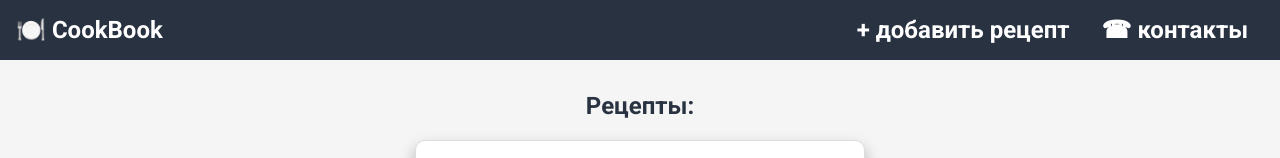
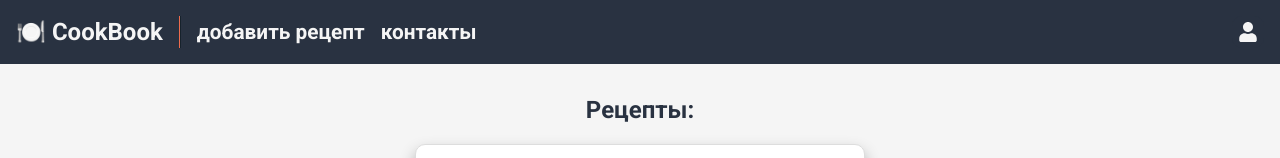
Before and after one commit to gitpuga/Recipe-Website, a React (Create React App) app in the folder frontend/: page / in a window 1280 px wide. Shown: the top 158 px of the page. Built offline with nearby package versions, Linux system fonts and the light colour scheme; no server answers.

Commit message:
modified: styling & dockerfiles

```diff
--- a/frontend/src/components/Header.js
+++ b/frontend/src/components/Header.js
@@ -1,28 +1,33 @@
 import React from "react";
 import { Link } from "react-router-dom";
 import "../styles/Header.css";
+import { FaUser } from "react-icons/fa";
 
 const Header = () => {
   return (
     <header className="header">
       <div className="header-left-container">
-        <nav className="header-nav">
+        <nav className="nav-container">
           <Link className="a" to="/">
-            <h1 className="header-text">🍽️ CookBook</h1>
+            <h1 className="header-title-text">🍽️ CookBook</h1>
           </Link>
         </nav>
-      </div>
-      <nav className="header-nav">
+        <div className="header-divider" />
         <div className="nav-container">
           <Link className="a" to="/add-recipe">
-            <h1 className="header-text">+ добавить рецепт</h1>
+            <h1 className="header-text">добавить рецепт</h1>
           </Link>
         </div>
         <div className="nav-container">
           <Link className="a" to="/contact">
-            <h1 className="header-text">☎ контакты</h1>
+            <h1 className="header-text">контакты</h1>
           </Link>
         </div>
+      </div>
+      <nav className="header-right-container">
+        <button className="header-user-button">
+          <FaUser size={20} className="header-user-icon" />
+        </button>
       </nav>
     </header>
   );
--- a/frontend/src/styles/Accessibility.css
+++ b/frontend/src/styles/Accessibility.css
@@ -51,3 +51,7 @@
   width: 100%;
   height: auto;
 }
+
+.accessibility-mode .recipe-list-filter {
+  width: 20rem;
+}
--- a/frontend/src/styles/Header.css
+++ b/frontend/src/styles/Header.css
@@ -7,10 +7,35 @@
   align-items: center;
 }
 
-.header-nav {
+.header-right-container {
   display: flex;
   flex-direction: row;
   justify-content: center;
+  align-items: center;
+}
+
+.header-user-button {
+  display: flex;
+  flex-direction: row;
+  justify-content: center;
+  align-items: center;
+  border-radius: 10px;
+  border: none;
+  transition: transform 0.2s, box-shadow 0.2s;
+  width: 2rem;
+  height: 2rem;
+  background-color: var(--header-background-color);
+}
+.header-user-button:hover {
+  transform: translateY(-1px);
+}
+
+.header-user-icon {
+  color: var(--background-color);
+  transition: color 0.2s;
+}
+.header-user-icon:hover {
+  color: var(--link-color);
 }
 
 .header-left-container {
@@ -24,19 +49,38 @@
   display: flex;
   justify-content: center;
   align-items: center;
-  margin-left: 1rem;
   margin-right: 1rem;
 }
 
+.header-divider {
+  display: flex;
+  border-left: 1px solid var(--link-color);
+  border-right: 1px solid #16222c;
+  height: 2rem;
+  margin-right: 1rem;
+  width: 1px;
+}
+
+.header-title-text,
 .header-text {
-  font-size: 1.5rem;
-  color: white;
   font-weight: bolder;
   text-align: center;
+  color: var(--background-color);
+  transition: color 0.2s, transform 0.2s;
 }
 
+.header-title-text:hover,
 .header-text:hover {
+  color: var(--link-color);
   transform: translateY(-1px);
+}
+
+.header-title-text {
+  font-size: 1.5rem;
+}
+
+.header-text {
+  font-size: 1.3rem;
 }
 
 .a {
```
Also changed, not shown: 2 other files (tests, documents, lock files or other folders).
